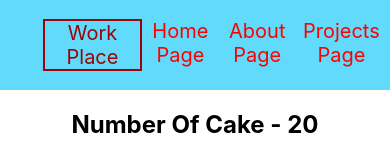
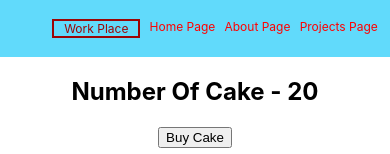
Before and after one commit to jyotiprakash-m/react-redux-practice, a React (Create React App) app: page / in a window 390 px wide. Shown: the top 154 px of the page. Built offline with nearby package versions, Linux system fonts and the light colour scheme; no server answers.

Commit message:
fix styling

```diff
--- a/src/App.css
+++ b/src/App.css
@@ -72,3 +72,8 @@ a:hover{
     transform: rotate(360deg);
   }
 }
+@media screen and (max-width: 600px) {
+  a{
+    font-size: 12px;
+  }
+}
```
